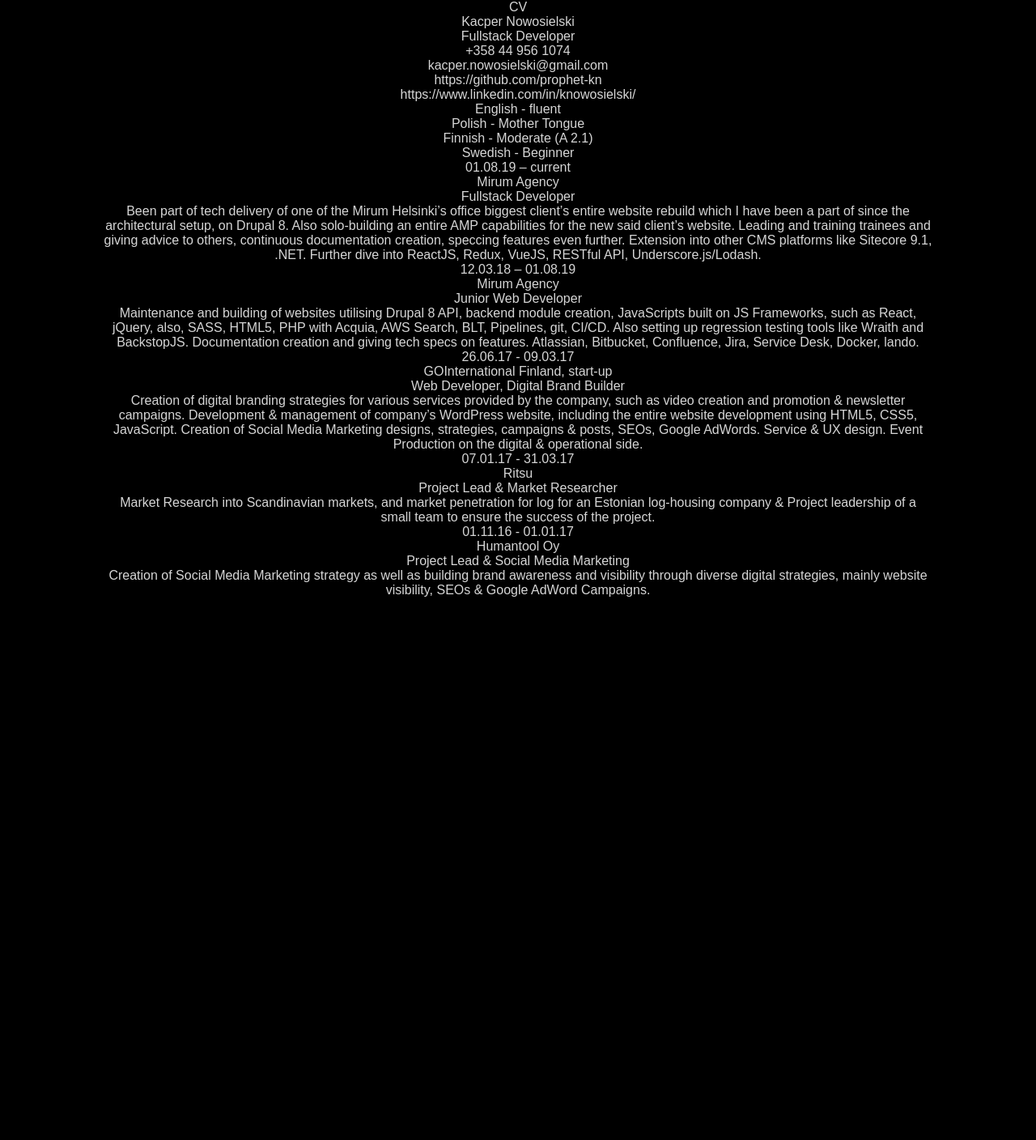
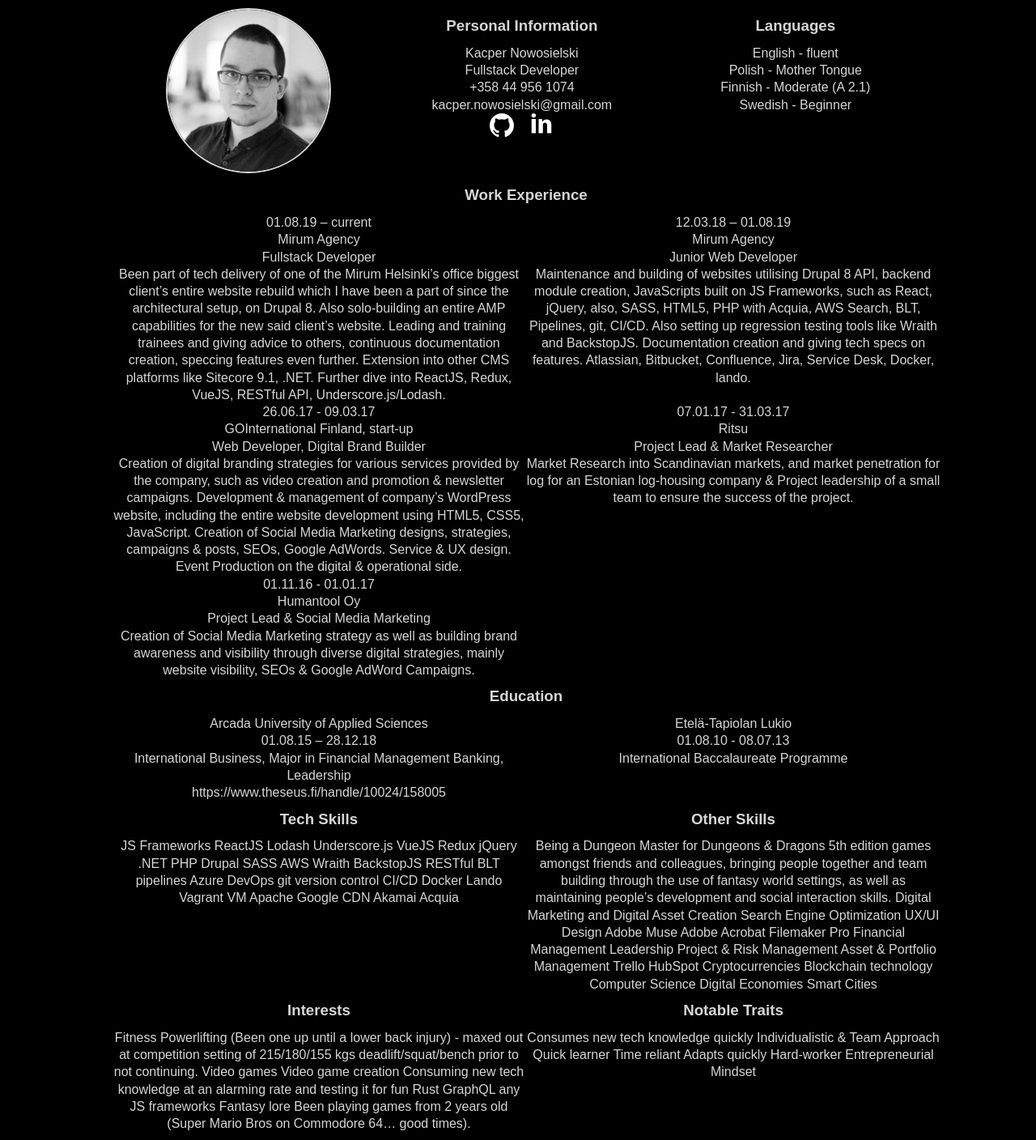
Before and after one commit to prophet-kn/ReactCV, a React (Create React App) app in the folder react-cv-kn/: page / in a window 1280 px wide. Shown: the whole page at 81% size. Before the commit the page ends 800 px from the top, so only its background shows below. Built offline with nearby package versions, Linux system fonts and the light colour scheme.

Commit message:
more wörk

```diff
--- a/react-cv-kn/src/App.css
+++ b/react-cv-kn/src/App.css
@@ -3,9 +3,61 @@
   display: block;
 }
 
-.cv-personalinformation,
-.cv-languages,
-.cv-experience .exp {
+.cv-row {
+  display: flex;
+  flex-direction: row;
+  flex-wrap: wrap;
+  width: 100%;
+}
+
+.personal-information-content,
+.languages-content {
   display: flex;
   flex-flow: column;
 }
+
+.cv-personal-information,
+.cv-languages,
+.cv-personal-photo {
+  flex-direction: column;
+  flex: 0 1 33%;
+}
+
+.cv-education {
+  display: flex;
+  flex-flow: column;
+  flex: 0 1 100%;
+}
+
+.cv-techskills,
+.cv-otherskills,
+.cv-interests,
+.cv-notabletraits,
+.cv-col {
+  display: flex;
+  flex-flow: column;
+  flex: 0 1 50%;
+}
+
+.cv-content {
+  padding: 10px;
+}
+
+.cv-personal-photo img {
+  border-radius: 50%;
+  border: 2px #d6d6d6 solid;
+}
+
+svg {
+  color: white;
+  fill: currentColor;
+}
+
+svg:hover {
+  color: #add8e6;
+  fill: currentColor;
+}
+
+.icons span {
+  padding: 5px 10px;
+}
--- a/react-cv-kn/src/App.js
+++ b/react-cv-kn/src/App.js
@@ -2,6 +2,7 @@
 import './App.css'
 import _ from 'lodash'
 import Data from './data/content.json'
+import pic from './data/cvphoto.jpg'
 
 const personal = _.chain(Data)
 .map((key) => {
@@ -21,33 +22,73 @@
 })
 .sort().reverse().flatten().uniq().value()
 
+const edu = _.chain(Data)
+.map((key) => {
+  return key.education
+})
+.sort().reverse().flatten().uniq().value()
+
+const tech = _.chain(Data)
+.map((key) => {
+  return key.tech_skills
+})
+.sort().flatten().uniq().value()
+
+const other = _.chain(Data)
+.map((key) => {
+  return key.other_skills
+})
+.sort().flatten().uniq().value()
+
+const int = _.chain(Data)
+.map((key) => {
+  return key.interests
+})
+.sort().flatten().uniq().value()
+
+const traits = _.chain(Data)
+.map((key) => {
+  return key.notable_traits
+})
+.sort().flatten().uniq().value()
+
 function App() {
   return (
     <div className={"cv-app"}>
-      <header className={"cv-header"}>
-        <span>CV</span>
-      </header>
-      <div className={"cv-content"}>
-        <div className={"cv-personalinformation"}>
+      <div className={"cv-content cv-row"}>
+        <div className={"cv-personal-photo"}>
+          <img src={pic} alt="Kacper Nowosielski"></img>
+        </div>
+        <div className={"cv-personal-information"}>
+          <h3>Personal Information</h3>
+          <div className={"personal-information-content"}>
             <span>{personal.fullname}</span>
             <span>{personal.position}</span>
             <span>{personal.phone}</span>
             <span>{personal.email}</span>
-          <span>{personal.github}</span>
-          <span>{personal.linkedin}</span>
+            <div className={"icons"}>
+              <span><a href={personal.github}><svg width="30" height="30" viewBox="0 0 16 16" version="1.1"><path fillRule="evenodd" d="M8 0C3.58 0 0 3.58 0 8c0 3.54 2.29 6.53 5.47 7.59.4.07.55-.17.55-.38 0-.19-.01-.82-.01-1.49-2.01.37-2.53-.49-2.69-.94-.09-.23-.48-.94-.82-1.13-.28-.15-.68-.52-.01-.53.63-.01 1.08.58 1.23.82.72 1.21 1.87.87 2.33.66.07-.52.28-.87.51-1.07-1.78-.2-3.64-.89-3.64-3.95 0-.87.31-1.59.82-2.15-.08-.2-.36-1.02.08-2.12 0 0 .67-.21 2.2.82.64-.18 1.32-.27 2-.27.68 0 1.36.09 2 .27 1.53-1.04 2.2-.82 2.2-.82.44 1.1.16 1.92.08 2.12.51.56.82 1.27.82 2.15 0 3.07-1.87 3.75-3.65 3.95.29.25.54.73.54 1.48 0 1.07-.01 1.93-.01 2.2 0 .21.15.46.55.38A8.013 8.013 0 0 0 16 8c0-4.42-3.58-8-8-8z"></path></svg></a></span>
+              <span><a href={personal.linkedin}><svg width="30" height="30" viewBox="0 0 16 16"><g fillRule="nonzero"><path d="M3.733 13h-2.8V3.714h2.8V13zM14 13h-2.8V8.04c0-1.293-.463-1.936-1.38-1.936-.727 0-1.189.36-1.42 1.081V13H5.6s.037-8.357 0-9.286h2.21l.17 1.857h.059c.574-.928 1.491-1.558 2.75-1.558.956 0 1.73.265 2.32.93.595.666.891 1.559.891 2.813V13z"></path><ellipse cx="2.333" cy="1.393" rx="1.447" ry="1.393"></ellipse></g></svg></a></span>
+            </div>
+          </div>
         </div>
         <div className={"cv-languages"}>
+          <h3>Languages</h3>
+          <div className={"languages-content"}>
             {lang.map((l, k) => {
               return (
                 <span key={k}>{l}</span>
               )
             })}
           </div>
+        </div>
         <div className={"cv-experience"}>
+          <h3>Work Experience</h3>
+          <div className={"experience-content cv-row"}>
             {_.orderBy(exp).reverse().map((e, k) => {
               if (e !== undefined) {
                 return (
-                <div key={k} className={"exp"}>
+                  <div key={k} className={"exp cv-col"}>
                     <span>{e.time}</span>
                     <span>{e.company}</span>
                     <span>{e.title}</span>
@@ -55,23 +96,92 @@
                   </div>
                 )
               }
-
+              else {
+                return null
+              }
             })}
           </div>
+        </div>
         <div className={"cv-education"}>
-
+          <h3>Education</h3>
+          <div className={"education-content cv-row"}>
+            {_.orderBy(edu).reverse().map((e, k) => {
+              if (e !== undefined) {
+                return (
+                  <div key={k} className={"edu cv-col"}>
+                    <span>{e.school}</span>
+                    <span>{e.time}</span>
+                    <span>{e.programme}</span>
+                    <span>{e.graduated}</span>
+                    {e.thesis !== undefined ? e.thesis : null}
+                  </div>
+                )
+              }
+              else {
+                return null
+              }
+            })}
+          </div>
         </div>
         <div className={"cv-techskills"}>
-
+          <h3>Tech Skills</h3>
+          <div className={"techskills-content"}>
+            {tech.map((t, k) => {
+              if (t !== undefined) {
+                return (
+                  <span key={k}>{t} </span>
+                )
+              }
+              else {
+                return null
+              }
+            })}
+          </div>
         </div>
         <div className={"cv-otherskills"}>
-
+          <h3>Other Skills</h3>
+          <div className={"otherskills-content"}>
+            {other.map((o, k) => {
+              if (o !== undefined) {
+                return (
+                  <span key={k}>{o} </span>
+                )
+              }
+              else {
+                return null
+              }
+            })}
+          </div>
         </div>
         <div className={"cv-interests"}>
-
+          <h3>Interests</h3>
+          <div className={"interests-content"}>
+            {int.map((i, k) => {
+              if (i !== undefined) {
+                return (
+                  <span key={k}>{i} </span>
+                )
+              }
+              else {
+                return null
+              }
+            })}
+          </div>
         </div>
         <div className={"cv-notabletraits"}>
-
+          <h3>Notable Traits</h3>
+          <div className={"interests-content"}>
+            {traits.map((t, k) => {
+              if (t !== undefined) {
+                return (
+                  <span key={k}>{t} </span>
+                )
+              }
+              else {
+                return null
+              }
+            })}
+          </div>
         </div>
       </div>
     </div>
--- a/react-cv-kn/src/index.css
+++ b/react-cv-kn/src/index.css
@@ -16,6 +16,7 @@
   color: #d6d6d6;
   max-width: 1024px;
   margin: auto;
+  line-height: 1.33;
 }
 
 body {
```
Also changed, not shown: react-cv-kn/src/data/cvphoto.jpg (added). Lines whose indentation alone changed are shown as unchanged.
